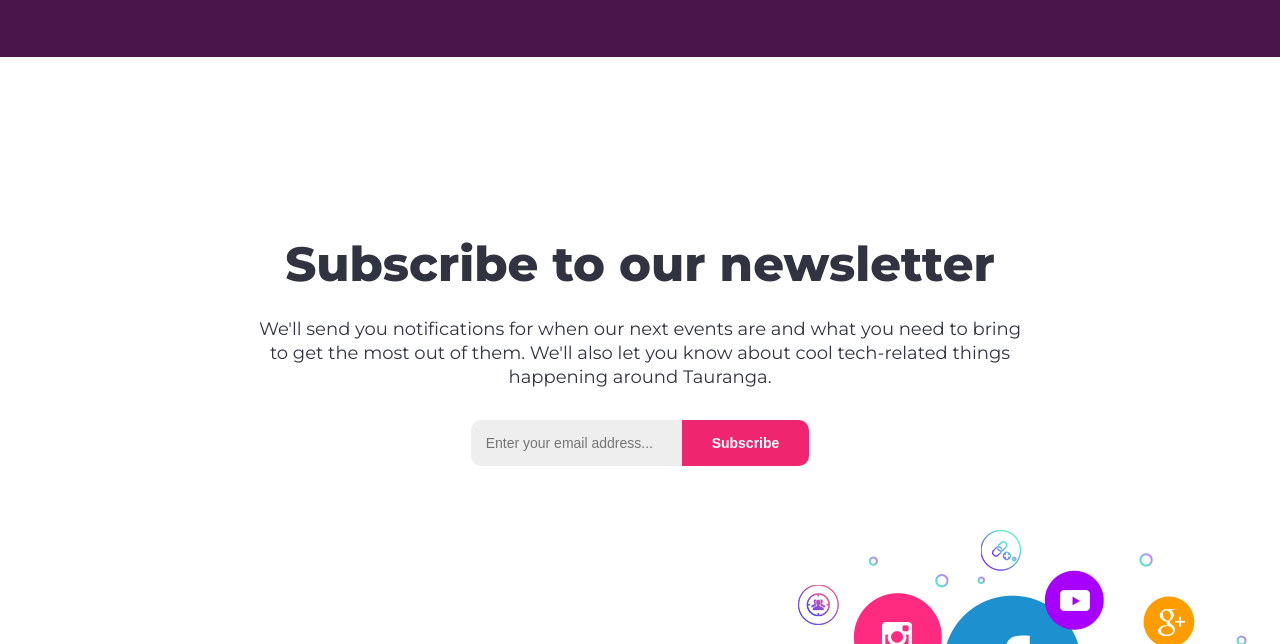
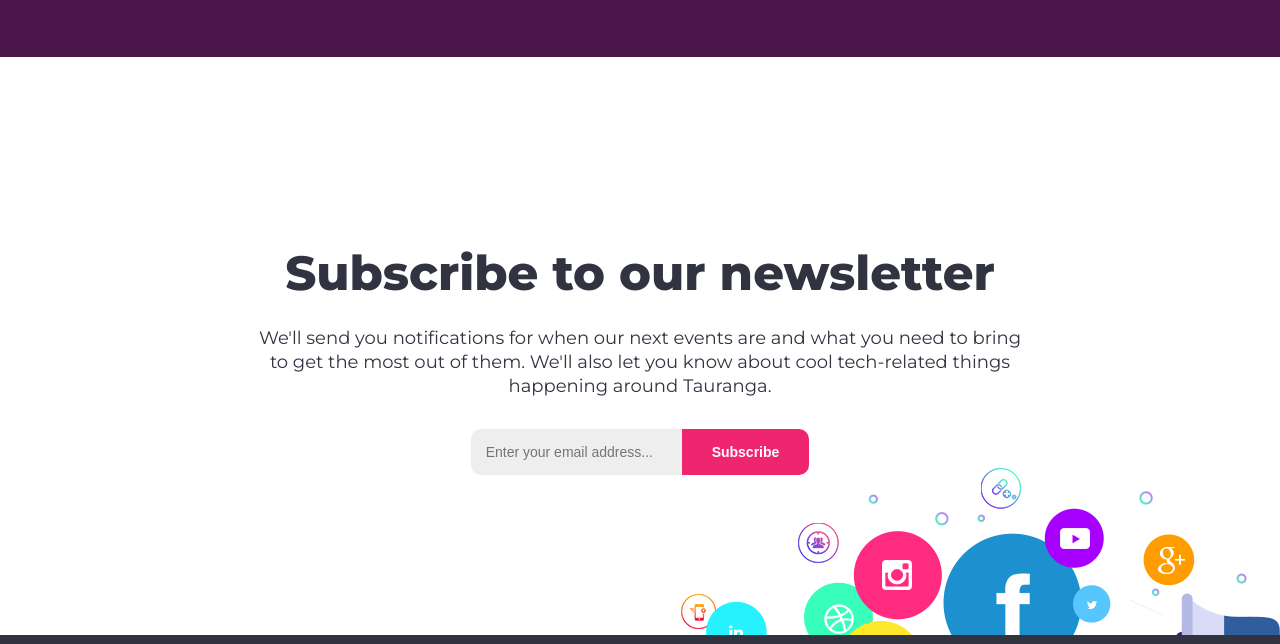
Before and after one commit to JuniorDev-TGA/JuniorDevTGA, a Gatsby site: page / in a window 1280 px wide. Shown: the part 1823-2467 px from the top of the page. Built offline with nearby package versions, Linux system fonts and the light colour scheme; Gatsby itself is replaced by a stand-in of ours.

Commit message:
Fixed newsletter vertical height

```diff
--- a/src/styles/component.newsletter.scss
+++ b/src/styles/component.newsletter.scss
@@ -2,11 +2,11 @@
   display: flex;
   align-items: center;
   justify-content: center;
-  padding-bottom: 10vh;
+  padding-bottom: 20vh;
+  padding-top: 20vh;
 
   position: relative;
   background: #FFFFFF;
-  height: 80vh;
   overflow: hidden;
 }
   .c-newsletter__container {
```
